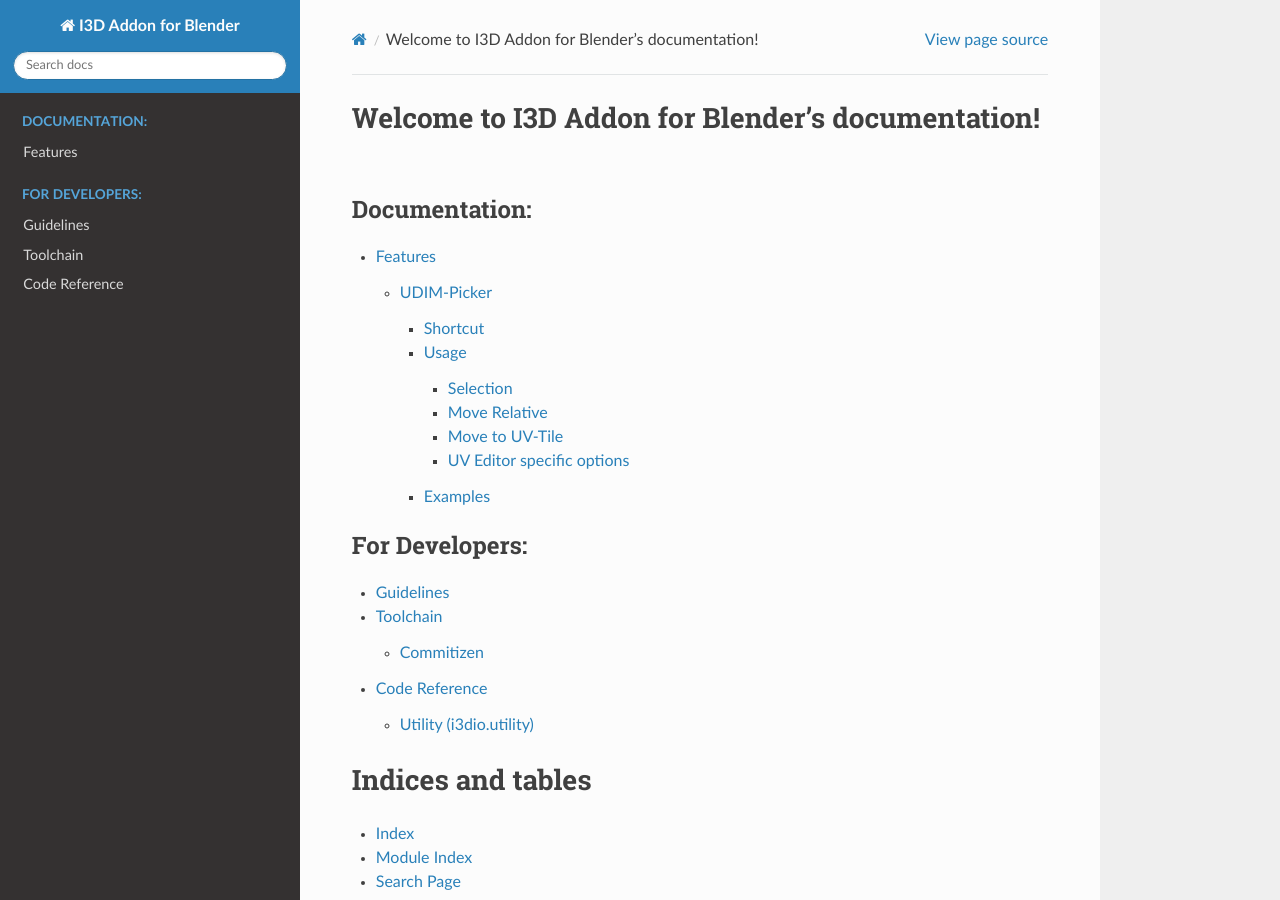
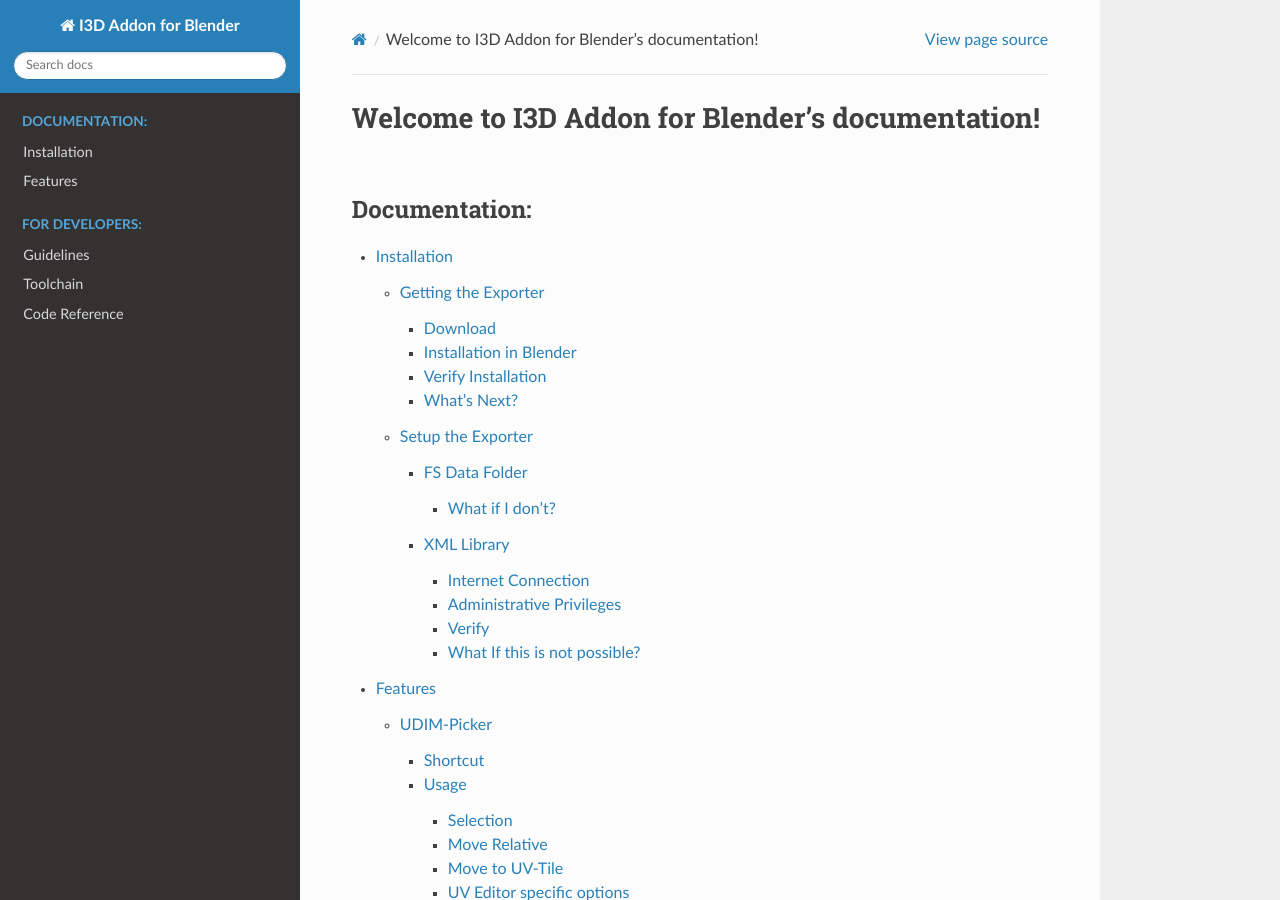
Before and after one commit to StjerneIdioten/I3D-Blender-Addon, a Sphinx documentation site: the page built from docs/index.rst, in a window 1280 px wide and 900 px high. Built offline with Sphinx 7.4.7 and the Read the Docs theme 2.0.0, drawn with Linux system fonts in a browser that asks for light colours; part of the change alters nothing that is shown.

Commit message:
docs(installation): add information about installing and setting up the addon
Add information about how to download and install the addon alongside information about how to setup
all of the features available in the addon preferences

```diff
--- a/docs/index.rst
+++ b/docs/index.rst
@@ -5,6 +5,7 @@ Welcome to I3D Addon for Blender's documentation!
     :maxdepth: -1
     :caption: Documentation:
 
+    installation
     features
 
 .. toctree::
--- /dev/null
+++ b/docs/installation.rst
@@ -0,0 +1,11 @@
+.. _installation:
+
+Installation
+============
+
+.. toctree::
+    :glob:
+    :maxdepth: 2
+
+    installation/exporter/*
+    installation/setup/*
--- /dev/null
+++ b/docs/installation/exporter/exporter.rst
@@ -0,0 +1,80 @@
+.. _installation_exporter:
+
+Getting the Exporter
+====================
+
+The exporter is to be installed in the same way as any `blender addon`_, but here is a follow along guide to double
+check that everything has been done correctly.
+
+.. _blender addon: https://docs.blender.org/manual/en/latest/editors/preferences/addons.html#rd-party-add-ons
+
+Download
+--------
+
+The current place to get the exporter is from the `github repository`_. Here you can also find the sourcecode if that
+interests you. In the right side of the github page you will find a link to the `releases`_, which will get you to a
+page that looks similar to this:
+
+.. figure:: releases.png
+
+    This is currently the ONLY place from where you should download the exporter!
+
+Each release has notes attached, which explains what is new/changed in this release.
+As blender gets new versions the exporter will move along with it and versions for older versions of blender will be
+kept here for compatibility reasons, but they will not be updated with new features!
+
+.. Caution:: If a release has the label **Pre-release** or a hypen in the version name with some text after, then this
+    is an experimental build! This is where new features are pushed for testing, so make sure to keep a backup of your
+    blend file if using these versions. If any bugs are encountered please report them on the `issue tracker`_.
+
+To actually get the .zip file needed one should expand the :guilabel:`Assets` and click :guilabel:`I3D Exporter`,
+which should net you a file called :guilabel:`i3d_exporter.zip`
+
+.. figure:: releases_pick.png
+
+    This is the file you should download to get the exporter (This is just a random release and might not be the newest
+    one available, when you read this)
+
+.. _github repository: https://github.com/StjerneIdioten/I3D-Blender-Addon
+.. _releases: https://github.com/StjerneIdioten/I3D-Blender-Addon/releases
+.. _issue tracker: https://github.com/StjerneIdioten/I3D-Blender-Addon/issues
+
+
+Installation in Blender
+-----------------------
+
+To install the addon go into blender and goto :menuselection:`Edit --> Preferences --> Add-ons` here you should find a
+button named :guilabel:`Install`, which will give you a filebrowser to select the zip file you downloaded in the previous
+section.
+
+.. figure:: install_browser.png
+
+    Click install to get a filebrowser to select the zip
+
+.. Note:: While it is possible to extract the zip manually into the blender addon folder, it is recommended to use the
+    install button within blender itself to do it. This is due to the addon needing a specific naming of the folder in
+    which it resides to work!
+
+Verify Installation
+-------------------
+
+You should now be able to find :guilabel:`Unofficial GIANTS I3D Exporter Tools` in your list of addons. Make sure that
+you have toggled on the *Community* category!
+
+.. figure:: verify_install.png
+
+    Here I have searched specifically for *i3d* to only show the exporter addon
+
+If for some reason you choose to unpack the addon into the folder yourself, then make sure you have this exact
+structure:
+
+.. figure:: correct_folder_structure.png
+
+    Of course with your own username and whatever blender version you are installing the addon to. The important part
+    is that the code files resides in a folder called *i3dio* within *addons*
+
+What's Next?
+------------
+
+Now that you have the addon install you should proceed to next next section which describes how to setup a few things
+required for the addon to work in an optimal way.
--- /dev/null
+++ b/docs/installation/setup/setup.rst
@@ -0,0 +1,93 @@
+.. _installation_setup:
+
+Setup the Exporter
+==================
+
+Once you have downloaded and verified the exporter according to the previous section found
+:ref:`here<installation_exporter>`, then there are a few steps left to make the exporter give you the best results.
+
+These options can be found in the :guilabel:`Addon Preferences` of the exporter addon and will be explained individually
+below.
+
+.. figure:: ../exporter/verify_install.png
+
+    The addon preferences are found in the same place as where we verified that the addon had been installed properly
+
+.. Caution:: Although these steps aren't strictly necessary to make the exporter do it's job, it is strongly advised
+    to follow them to make sure you get the most possible value out of the exporter!
+
+FS Data Folder
+--------------
+
+The exporter has the ability to automatically resolve paths to files you use from the Farming Simulator data directory.
+So if you are eg. using some shared texture or maybe using one of the shaders, then the exporter will correctly replace
+the absolute path to your specific directory, with the general format of :class:`$data\\some\\shared\\resource`
+
+To do this the exporter needs to know where your FS Data directory is located and due to there being several different
+folder names depending on where you got the game from, it is easiest if you select this yourself. You use the filepicker
+to select the data folder from within your Farming Simulator folder.
+
+What if I don't?
+^^^^^^^^^^^^^^^^
+The exporter will just export all files/references with absolute paths. Which means that the mod will only work on your
+own pc, unless you manually edit all of the references to be relative to the data folder. You will also receive a
+warning in the blender info console everytime you export.
+
+
+XML Library
+-----------
+
+The exporter does a lot of xml parsing and writing, since FS mods use a combination of *.i3d* and *.xml* files, where
+the *.i3d* files are actually just *.xml* files with a specific format.
+
+The version of python that blender addons are written in comes with a builtin library for handling xml-files, but it
+has some quirks that has had to be worked around for certain features in the addon to function correctly
+(eg. :ref:`i3d-mapping<i3d_mapping>`). This is actually mostly Giants fault, since they don't follow the xml-standards
+exactly and use certain things that aren't allowed in normal xml.
+
+Anyway, to work around this the addon will try to use another xml-library called `lxml`, which is way more powerful, but
+it does not come with blender per default.
+
+So to install this library two things need to be present:
+
+- An active internet connection
+- Blender needs to be run with administrator privileges
+
+And to install you just run blender with these two things present and the addon does it automatically, it also selects
+`lxml` as the preferred library once installed.
+
+Internet Connection
+^^^^^^^^^^^^^^^^^^^
+The library/module needs to be fetched from **The Python Package Index**, which the addon can do automatically. This
+is a one time thing so you don't need an active internet connection going forward after `lxml` has been installed.
+
+Administrative Privileges
+^^^^^^^^^^^^^^^^^^^^^^^^^
+Blender does not allow the addon to modify it's python installation without having administrative privileges.
+
+.. figure:: run_as_admin.png
+
+    :kbd:`Right-click` on blender and select :guilabel:`Run as administrator` or whatever the equivalent is in your
+    language
+
+Again this only needs to be done once and afterwards you don't have to run blender with administrative privileges.
+
+Verify
+^^^^^^
+To verify that `lxml` has actually been installed, you can go to the addon preferences and see that it is present in
+the dropdown-menu. If not, then look in the `blender system console`_ for a reason why the installation of `lxml`
+failed.
+
+.. figure:: verify.png
+
+    `LXML` should be in the dropdown list and automatically selected as the currently used library, if you only see
+    `ElementTree` then something went wrong with the installation of `lxml`
+
+What If this is not possible?
+^^^^^^^^^^^^^^^^^^^^^^^^^^^^^
+If it is not possible for you, for one reason or the other, to have an internet connection or administrative rights.
+Then the exporter will still work, but it will default to use the builtin library which has limited functionality.
+Currently the only feature affected is :ref:`i3d-mapping<i3d_mapping>`, which you can read more about in the docs
+for that specific feature. But there might be more features affected in the future.
+
+.. _blender system console: https://docs.blender.org/manual/en/latest/advanced/command_line/launch/windows.html#details
```
Also changed, not shown: docs/installation/exporter/correct_folder_structure.png (added), docs/installation/exporter/install_browser.png (added), docs/installation/exporter/releases.png (added), docs/installation/exporter/releases_pick.png (added), docs/installation/exporter/verify_install.png (added), docs/installation/setup/run_as_admin.png (added), docs/installation/setup/verify.png (added).
